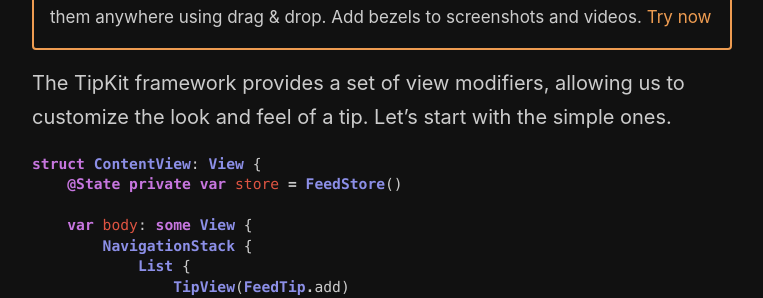
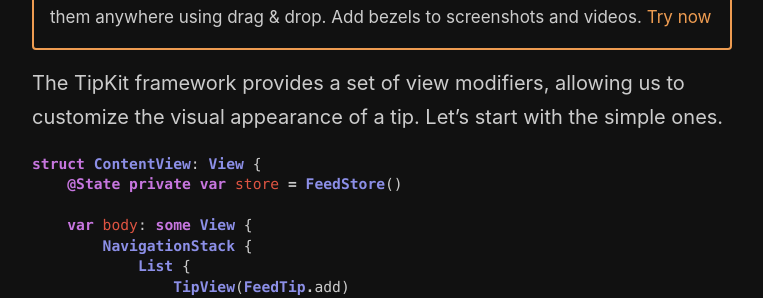
Before and after one commit to mecid/mecid.github.io, a Jekyll site: the page built from _posts/2024-05-21-discovering-app-features-with-tipkit-customizations.md, in a window 1280 px wide and 900 px high, scrolled down 356 px. Shown: the part 189-487 px from the top of the window, without its empty margins (258-1021 px from the left). Built offline with Jekyll 4.4.1, drawn with Linux system fonts in a browser that asks for light colours.

Commit message:
tipkit customization post improved

````diff
--- a/_posts/2024-05-21-discovering-app-features-with-tipkit-customizations.md
+++ b/_posts/2024-05-21-discovering-app-features-with-tipkit-customizations.md
@@ -9,7 +9,7 @@ The final post on the topic of the TipKit framework is customization points. Thi
 
 {% include friends.html %}
 
-The TipKit framework provides a set of view modifiers, allowing us to customize the look and feel of a tip. Let's start with the simple ones.
+The TipKit framework provides a set of view modifiers, allowing us to customize the visual appearance of a tip. Let's start with the simple ones.
 
 ```swift
 struct ContentView: View {
````
